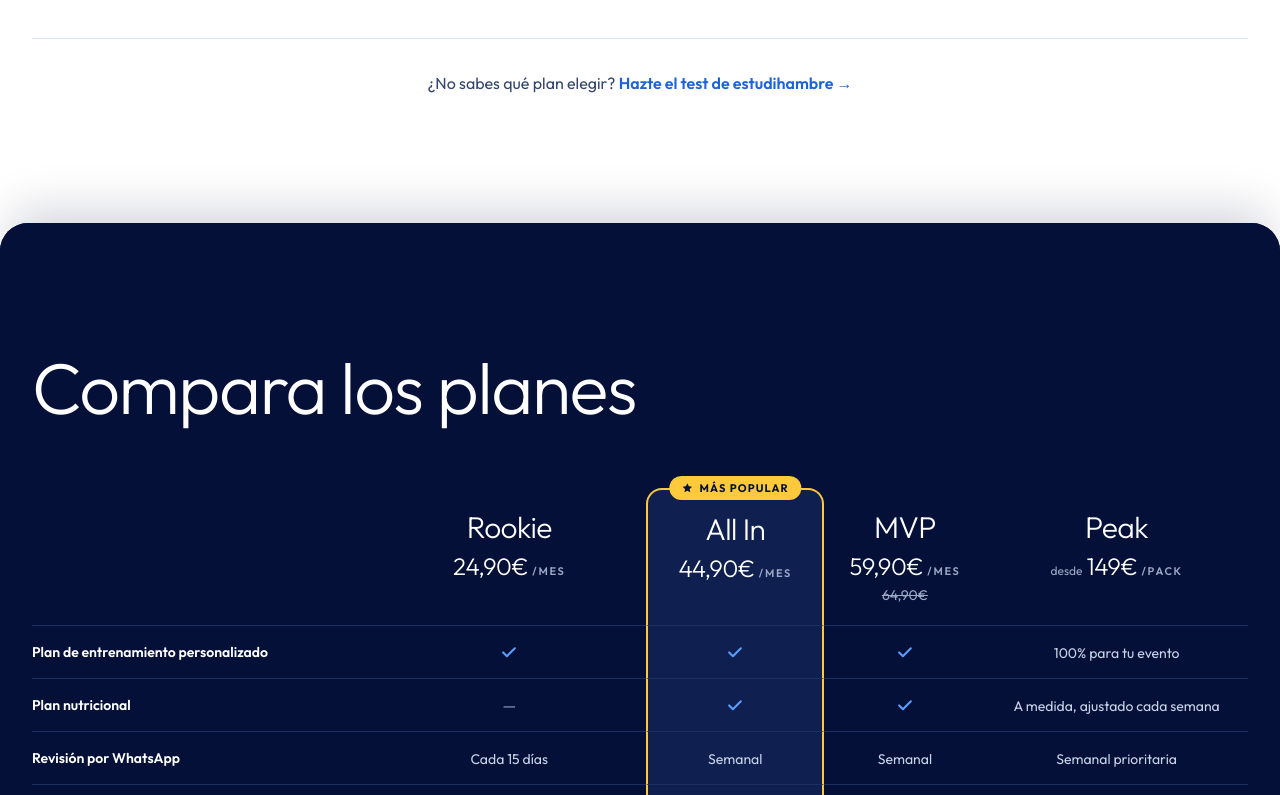
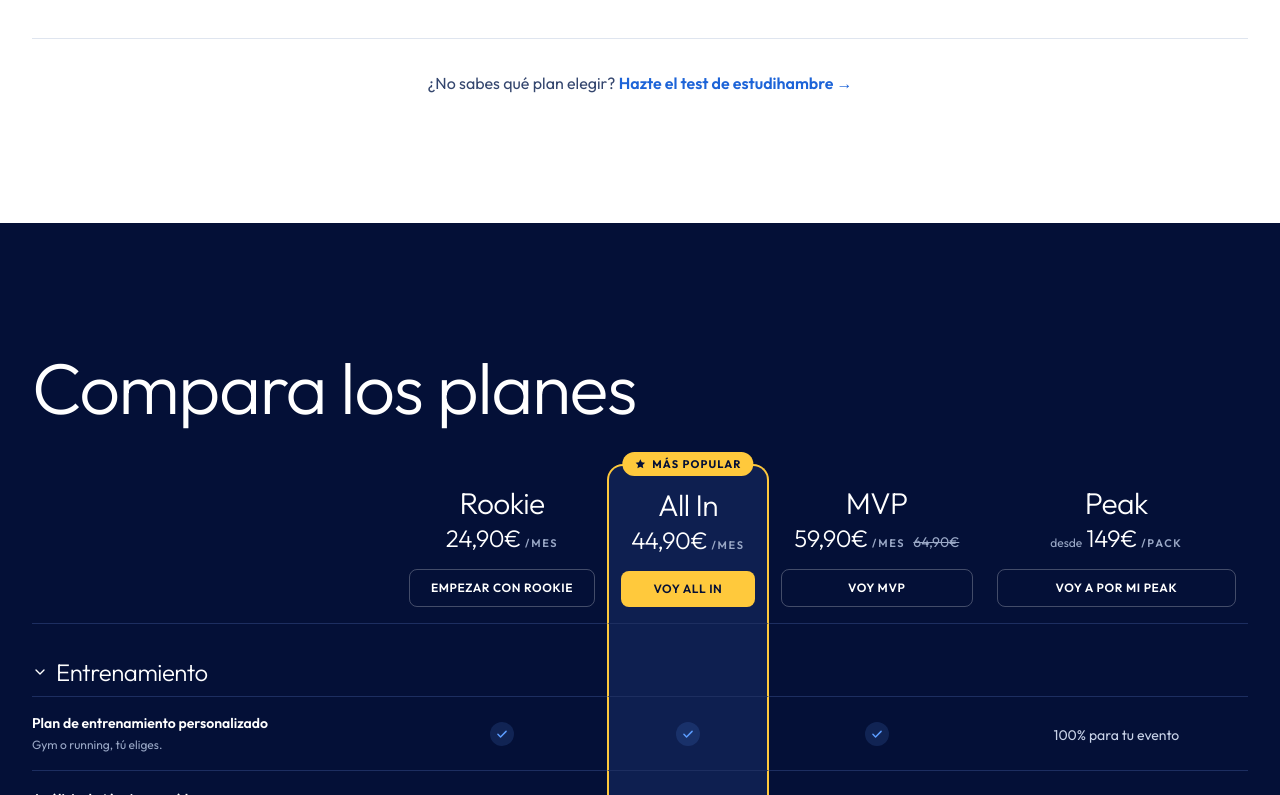
Before and after one commit to elenaturiel/trainwithjaime-web, a React (Vite) app: page /precios in a window 1280 px wide. Shown: the part 2005-2800 px from the top of the page. Built offline with nearby package versions, Linux system fonts and the light colour scheme.

Commit message:
Comparativa de planes estilo WHOOP: cabecera fija, bloques desplegables y plan popular enmarcado
Co-Authored-By: Claude Sonnet 5.5 <noreply@anthropic.com>
Claude-Session: https://claude.ai/code/session_01Hi8A5xtYENSg5QgKc9me6h

```diff
--- a/src/components/PlanComparison.jsx
+++ b/src/components/PlanComparison.jsx
@@ -1,11 +1,11 @@
-import { Stagger } from './Reveal.jsx'
+import { useState } from 'react'
+import { Link } from 'react-router-dom'
 import Button from './Button.jsx'
 import { ArrowIcon, CheckIcon, StarIcon } from './Icons.jsx'
-import { COMPARE_ROWS, MVP_PRICE, MVP_PRICE_OLD, PRICING } from '../data/pricing.js'
+import { COMPARE_GROUPS, MVP_PRICE, MVP_PRICE_OLD, PRICING } from '../data/pricing.js'
 
 const POPULAR = 'allin'
 
-// Texto que se muestra bajo el nombre de cada plan en la cabecera de la tabla.
 const HEAD_PRICE = {
   rookie: { price: '24,90€', period: '/mes' },
   allin: { price: '44,90€', period: '/mes' },
@@ -13,15 +13,19 @@ const HEAD_PRICE = {
   peak: { price: '149€', period: '/pack', from: true },
 }
 
+const hrefFor = (id) => `/contacto?plan=${id}${id === 'peak' ? '&semanas=10' : ''}`
+
 function Cell({ value }) {
   if (value === true)
     return (
       <>
-        <CheckIcon className="mx-auto h-5 w-5 text-brand" aria-hidden="true" />
+        <span className="mx-auto flex h-6 w-6 items-center justify-center rounded-full bg-brand/15 text-brand">
+          <CheckIcon className="h-3.5 w-3.5" aria-hidden="true" />
+        </span>
         <span className="sr-only">Incluido</span>
       </>
     )
-  if (value === false || value == null)
+  if (!value)
     return (
       <>
         <span aria-hidden="true" className="text-muted-2">
@@ -33,76 +37,132 @@ function Cell({ value }) {
   return <span className="text-sm text-fg-2">{value}</span>
 }
 
-// Tabla comparativa de los 4 planes. All In va enmarcado como "Más popular".
+function ChevronIcon({ open }) {
+  return (
+    <svg
+      viewBox="0 0 24 24"
+      fill="none"
+      stroke="currentColor"
+      strokeWidth="2"
+      strokeLinecap="round"
+      strokeLinejoin="round"
+      aria-hidden="true"
+      className={`h-4 w-4 transition-transform duration-200 ${open ? '' : '-rotate-90'}`}
+    >
+      <path d="m6 9 6 6 6-6" />
+    </svg>
+  )
+}
+
+// Comparativa de planes estilo WHOOP: cabecera fija con precio y botón, bloques desplegables y
+// la columna del plan más popular enmarcada.
 export default function PlanComparison() {
-  const cols = PRICING
-  const last = COMPARE_ROWS.length - 1
+  const [closed, setClosed] = useState({})
+  const toggle = (t) => setClosed((c) => ({ ...c, [t]: !c[t] }))
   const pop = (id) => id === POPULAR
+  const lastGroup = COMPARE_GROUPS.length - 1
+
+  // Columna popular: tinte y marco continuos a lo largo de toda la tabla
+  const popCell = 'border-x-2 border-x-accent bg-panel-2'
 
   return (
     <div>
       <div
-        className="-mx-5 overflow-x-auto px-5 pb-2 pt-6 md:mx-0 md:px-0"
-        // región con scroll horizontal: accesible con teclado
+        className="-mx-5 overflow-x-auto px-5 pt-6 md:mx-0 md:overflow-visible md:px-0"
         role="region"
         aria-label="Tabla comparativa de planes"
         tabIndex={0}
       >
-        <table className="w-full min-w-[760px] border-separate border-spacing-0 text-left">
+        <table className="w-full min-w-[760px] border-separate border-spacing-0 text-left md:min-w-0">
           <caption className="sr-only">Comparativa de los planes Rookie, All In, MVP y Peak</caption>
           <thead>
             <tr>
-              <td className="w-[28%] border-b border-line" />
-              {cols.map((p) => {
+              <td className="w-[30%] border-b border-line bg-ink md:sticky md:top-[72px] md:z-20" />
+              {PRICING.map((p) => {
                 const h = HEAD_PRICE[p.id]
                 return (
                   <th
                     key={p.id}
                     scope="col"
-                    className={`relative border-b border-line px-3 pb-5 pt-6 align-top font-normal ${
-                      pop(p.id) ? 'rounded-t-2xl border-x-2 border-t-2 border-x-accent border-t-accent bg-panel-2' : ''
+                    className={`border-b border-line px-3 pb-4 pt-6 align-top font-normal md:sticky md:top-[72px] md:z-20 ${
+                      pop(p.id) ? `${popCell} rounded-t-2xl border-t-2 border-t-accent` : 'bg-ink'
                     }`}
                   >
+                    <span className="relative block text-center">
                       {pop(p.id) && (
-                      <span className="absolute -top-3.5 left-1/2 inline-flex -translate-x-1/2 items-center gap-1.5 whitespace-nowrap rounded-full bg-accent px-3 py-1 text-[11px] font-bold uppercase tracking-widest text-on-accent">
+                        <span className="absolute -top-[38px] left-1/2 inline-flex -translate-x-1/2 items-center gap-1.5 whitespace-nowrap rounded-full bg-accent px-3 py-1 text-[11px] font-bold uppercase tracking-widest text-on-accent">
                           <StarIcon className="h-3 w-3" />
                           Más popular
                         </span>
                       )}
-                    <span className="block text-center font-display text-3xl leading-none text-fg">{p.name}</span>
-                    <span className="mt-3 block text-center text-fg">
+                      <span className="block font-display text-3xl leading-none text-fg">{p.name}</span>
+                      <span className="mt-2 block text-fg">
                         {h.from && <span className="mr-1 text-xs text-muted">desde</span>}
                         <span className="font-display text-2xl leading-none">{h.price}</span>
                         <span className="ml-1 text-[11px] font-semibold uppercase tracking-[0.15em] text-muted">
                           {h.period}
                         </span>
-                    </span>
                         {h.old && (
-                      <span className="mt-1 block text-center text-sm text-muted line-through">
+                          <span className="ml-2 text-sm text-muted line-through">
                             <span className="sr-only">Precio anterior: </span>
                             {h.old}
                           </span>
                         )}
+                      </span>
+                    </span>
+                    <Button
+                      to={hrefFor(p.id)}
+                      variant={pop(p.id) ? 'primary' : 'secondary'}
+                      className="mt-4 w-full !px-2 !py-2.5 text-xs"
+                    >
+                      {p.cta}
+                    </Button>
                   </th>
                 )
               })}
             </tr>
           </thead>
-          <tbody>
-            {COMPARE_ROWS.map((row, i) => (
-              <tr key={row.label}>
+
+          {COMPARE_GROUPS.map((g, gi) => {
+            const open = !closed[g.title]
+            const isLast = gi === lastGroup
+            return (
+              <tbody key={g.title}>
+                <tr>
                   <th
-                  scope="row"
-                  className="sticky left-0 z-10 border-b border-line bg-ink py-3.5 pr-3 text-sm font-semibold text-fg"
+                    scope="colgroup"
+                    className="border-b border-line bg-ink pb-3 pt-9 text-left font-normal"
                   >
-                  {row.label}
+                    <button
+                      type="button"
+                      onClick={() => toggle(g.title)}
+                      aria-expanded={open}
+                      className="flex items-center gap-2 font-display text-2xl leading-none text-fg focus-visible:outline-2 focus-visible:outline-offset-4 focus-visible:outline-brand"
+                    >
+                      <ChevronIcon open={open} />
+                      {g.title}
+                    </button>
                   </th>
-                {cols.map((p) => (
+                  {PRICING.map((p) => (
                     <td
                       key={p.id}
-                    className={`border-b border-line px-3 py-3.5 text-center ${
+                      className={`border-b border-line ${pop(p.id) ? popCell : 'bg-ink'}`}
+                    />
+                  ))}
+                </tr>
+                {open &&
+                  g.rows.map((row, ri) => (
+                    <tr key={row.label}>
+                      <th scope="row" className="border-b border-line bg-ink py-4 pr-3 text-left font-normal">
+                        <span className="block text-sm font-semibold text-fg">{row.label}</span>
+                        {row.note && <span className="mt-0.5 block text-xs leading-relaxed text-muted">{row.note}</span>}
+                      </th>
+                      {PRICING.map((p) => (
+                        <td
+                          key={p.id}
+                          className={`border-b border-line px-3 py-4 text-center ${
                             pop(p.id)
-                        ? `border-x-2 border-x-accent bg-panel-2 ${i === last ? 'border-b-0' : ''}`
+                              ? `${popCell} ${isLast && ri === g.rows.length - 1 ? 'rounded-b-2xl border-b-2 border-b-accent' : ''}`
                               : ''
                           }`}
                         >
@@ -111,29 +171,18 @@ export default function PlanComparison() {
                       ))}
                     </tr>
                   ))}
-            <tr>
-              <td className="bg-ink pt-6" />
-              {cols.map((p) => (
-                <td
-                  key={p.id}
-                  className={`px-3 pb-6 pt-6 ${
-                    pop(p.id) ? 'rounded-b-2xl border-x-2 border-b-2 border-x-accent border-b-accent bg-panel-2' : ''
-                  }`}
-                >
-                  <Button
-                    to={`/contacto?plan=${p.id}${p.id === 'peak' ? '&semanas=10' : ''}`}
-                    variant={pop(p.id) ? 'primary' : 'secondary'}
-                    className="w-full !px-3"
-                  >
-                    {p.cta} <ArrowIcon className="h-4 w-4 shrink-0" />
-                  </Button>
-                </td>
-              ))}
-            </tr>
               </tbody>
+            )
+          })}
         </table>
       </div>
       <p className="mt-4 text-xs text-muted md:hidden">Desliza la tabla para ver todos los planes →</p>
+      <p className="mt-8 text-center text-sm text-muted">
+        Todos los planes empiezan con una primera asesoría gratis con Jaime.{' '}
+        <Link to="/contacto" className="font-semibold text-brand underline-offset-4 hover:underline">
+          Reservar mi asesoría <ArrowIcon className="inline h-3.5 w-3.5" />
+        </Link>
+      </p>
     </div>
   )
 }
--- a/src/data/pricing.js
+++ b/src/data/pricing.js
@@ -113,18 +113,44 @@ export const PRICING = [
   },
 ]
 
-// Filas de la tabla comparativa: true = incluido, false = no incluido, texto = matiz.
-export const COMPARE_ROWS = [
-  { label: 'Plan de entrenamiento personalizado', values: { rookie: true, allin: true, mvp: true, peak: '100% para tu evento' } },
-  { label: 'Plan nutricional', values: { rookie: false, allin: true, mvp: true, peak: 'A medida, ajustado cada semana' } },
-  { label: 'Revisión por WhatsApp', values: { rookie: 'Cada 15 días', allin: 'Semanal', mvp: 'Semanal', peak: 'Semanal prioritaria' } },
-  { label: 'Videollamada mensual con Jaime', values: { rookie: false, allin: '1 al mes', mvp: '1 al mes', peak: '1 al mes' } },
-  { label: 'Entrenos en directo con Jaime', values: { rookie: false, allin: false, mvp: '2 al mes (~1 h)', peak: '2 al mes (~1 h)' } },
-  { label: 'Análisis de técnica en vídeo', values: { rookie: 'Cuando lo necesites', allin: 'Ilimitado', mvp: 'Ilimitado', peak: 'Ilimitado' } },
-  { label: 'Test inicial y retest cada 4 semanas', values: { rookie: false, allin: false, mvp: true, peak: true } },
-  { label: 'Resumen de cada sesión en la plataforma', values: { rookie: false, allin: false, mvp: true, peak: true } },
-  { label: 'Respuesta prioritaria por WhatsApp', values: { rookie: false, allin: false, mvp: true, peak: true } },
-  { label: 'Sesión de arranque 1:1 (45 min)', values: { rookie: false, allin: false, mvp: false, peak: true } },
-  { label: 'Plan del día del evento', values: { rookie: false, allin: false, mvp: false, peak: true } },
-  { label: 'Comunidad WhatsApp', values: { rookie: true, allin: true, mvp: true, peak: true } },
+// Tabla comparativa por bloques: true = incluido, false = no incluido, texto = matiz.
+export const COMPARE_GROUPS = [
+  {
+    title: 'Entrenamiento',
+    rows: [
+      { label: 'Plan de entrenamiento personalizado', note: 'Gym o running, tú eliges.', values: { rookie: true, allin: true, mvp: true, peak: '100% para tu evento' } },
+      { label: 'Análisis de técnica en vídeo', values: { rookie: 'Cuando lo necesites', allin: 'Ilimitado', mvp: 'Ilimitado', peak: 'Ilimitado' } },
+      { label: 'Test inicial y retest cada 4 semanas', note: 'Repetimos las pruebas del principio para que veas cuánto has mejorado.', values: { rookie: false, allin: false, mvp: true, peak: true } },
+    ],
+  },
+  {
+    title: 'Nutrición',
+    rows: [
+      { label: 'Plan nutricional', note: 'Pensado para presupuesto de estudiante.', values: { rookie: false, allin: true, mvp: true, peak: 'A medida, ajustado cada semana' } },
+      { label: 'Recetas Mercadona, tuppers y comer fuera', values: { rookie: false, allin: true, mvp: true, peak: true } },
+    ],
+  },
+  {
+    title: 'Seguimiento con Jaime',
+    rows: [
+      { label: 'Revisión por WhatsApp', values: { rookie: 'Cada 15 días', allin: 'Semanal', mvp: 'Semanal', peak: 'Semanal prioritaria' } },
+      { label: 'Videollamada mensual con Jaime', note: 'Para hablar de tu plan y de todo lo que necesites.', values: { rookie: false, allin: '1 al mes', mvp: '1 al mes', peak: '1 al mes' } },
+      { label: 'Entrenos en directo con Jaime', note: 'Por videollamada, durante toda la sesión.', values: { rookie: false, allin: false, mvp: '2 al mes (~1 h)', peak: '2 al mes (~1 h)' } },
+      { label: 'Resumen de cada sesión en la plataforma', note: 'Tus 3 objetivos hasta la siguiente sesión quedan guardados.', values: { rookie: false, allin: false, mvp: true, peak: true } },
+      { label: 'Respuesta prioritaria por WhatsApp', values: { rookie: false, allin: false, mvp: true, peak: true } },
+    ],
+  },
+  {
+    title: 'Para tu evento',
+    rows: [
+      { label: 'Sesión de arranque 1:1 (45 min)', note: 'Fijamos tu objetivo, tu nivel y tu calendario.', values: { rookie: false, allin: false, mvp: false, peak: true } },
+      { label: 'Plan del día del evento', note: 'Ritmos, qué comer y beber, y cuándo.', values: { rookie: false, allin: false, mvp: false, peak: true } },
+    ],
+  },
+  {
+    title: 'Comunidad',
+    rows: [
+      { label: 'Comunidad WhatsApp', note: 'Tips semanales y reto mensual.', values: { rookie: true, allin: true, mvp: true, peak: true } },
+    ],
+  },
 ]
--- a/src/pages/Precios.jsx
+++ b/src/pages/Precios.jsx
@@ -20,16 +20,15 @@ export default function Precios() {
         </section>
       </ScrollSection>
 
-      <ScrollSection effect="parallax" last dark>
-        <section className="overflow-x-clip bg-ink py-24 md:py-32">
+      {/* Sin ScrollSection: su contenedor con overflow rompería la cabecera fija de la tabla */}
+      <section className="theme-dark relative z-10 overflow-x-clip bg-ink py-24 md:py-32">
         <div className="mx-auto max-w-7xl px-5 md:px-8">
-            <Reveal as="div" className="mb-10">
+          <Reveal as="div" className="mb-4">
             <SectionHeading title="Compara los planes" />
           </Reveal>
           <PlanComparison />
         </div>
       </section>
-      </ScrollSection>
     </>
   )
 }
```
Lines whose indentation alone changed are shown as unchanged.
